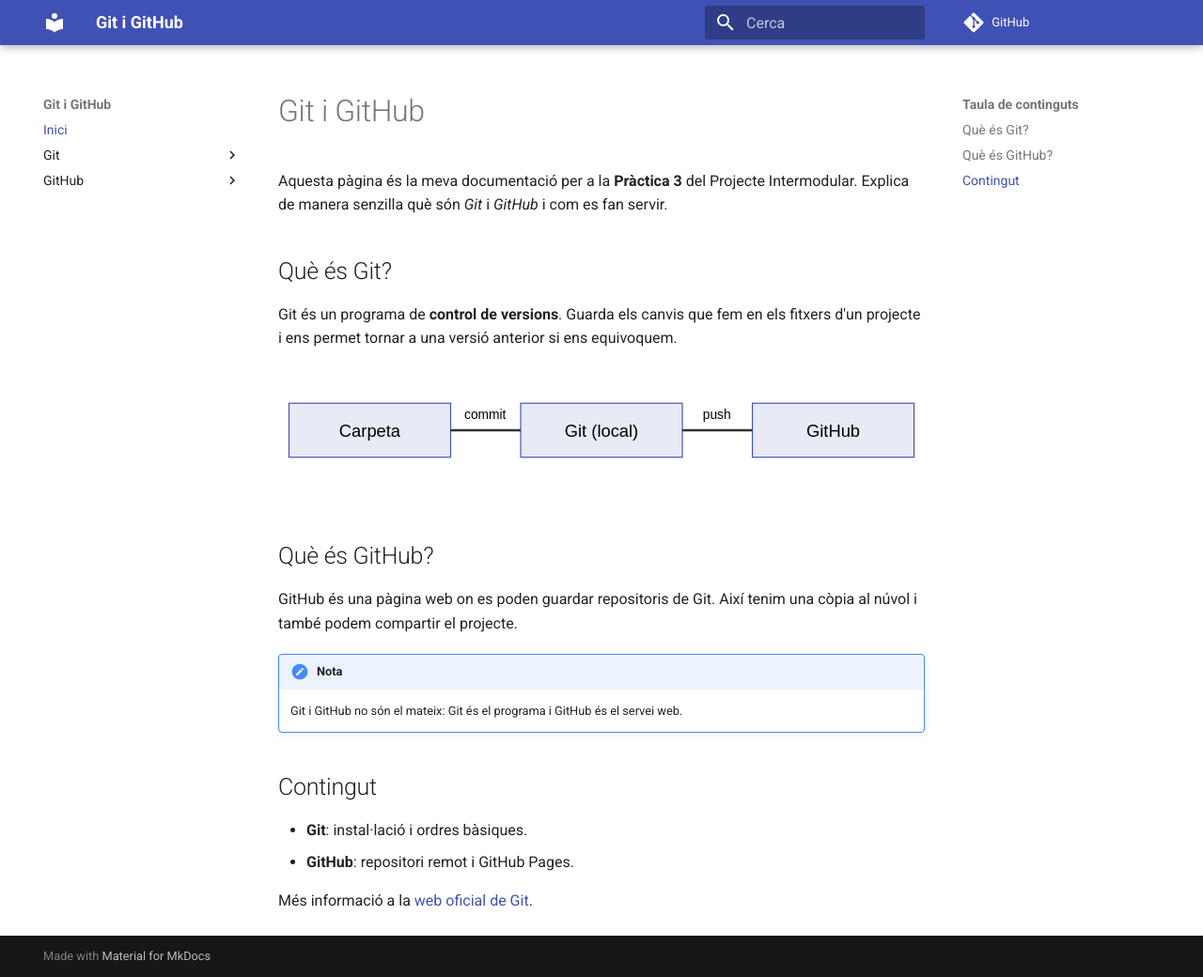
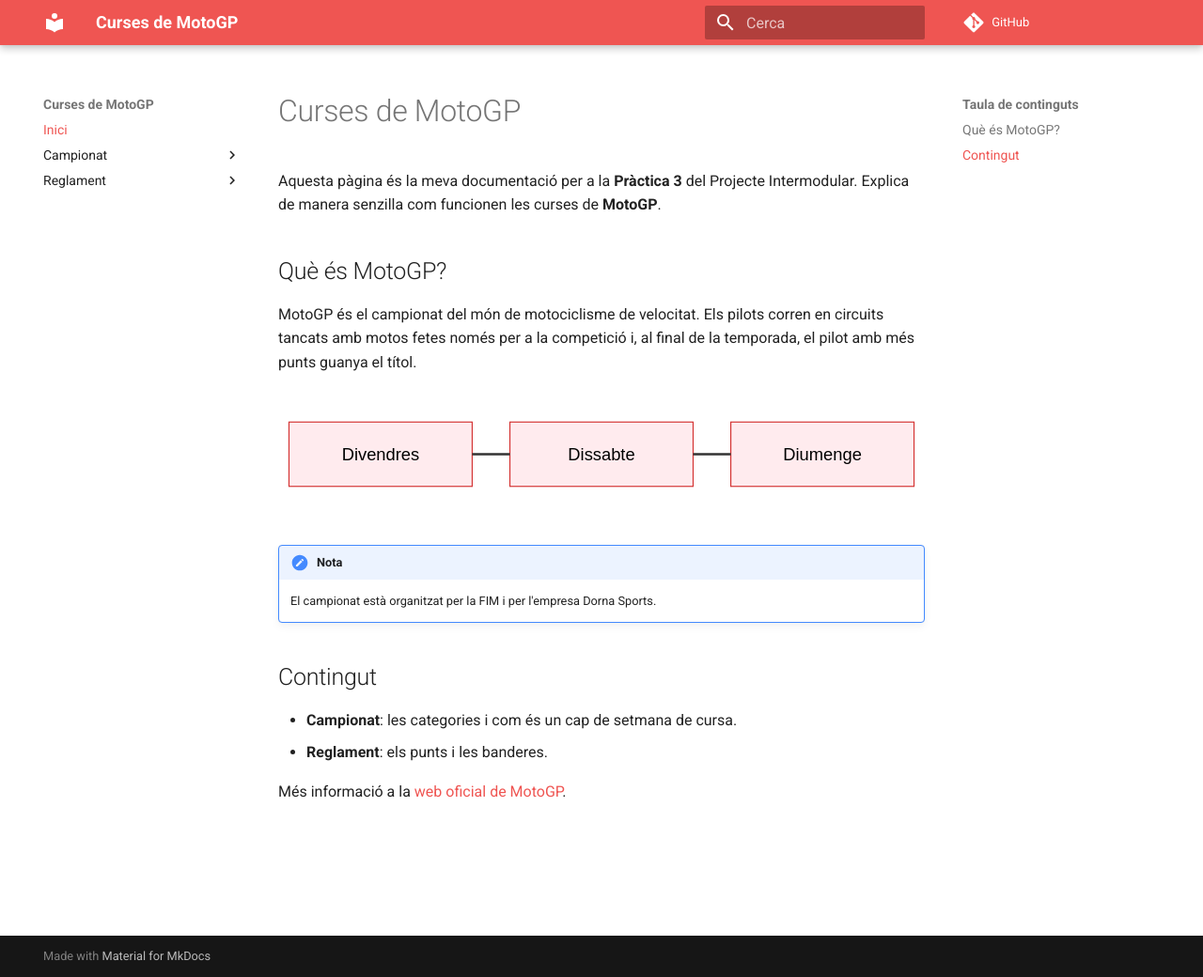
Before and after one commit to Playmobil027/PI_P3, an MkDocs documentation site: the page built from docs/index.md, in a window 1280 px wide and 1040 px high. Shown: the whole window at 94% size. Built offline with MkDocs 1.6.1 and Material for MkDocs 9.7.7, drawn with Linux system fonts in a browser that asks for light colours; comment, search, counter and statistics services are not loaded.

Commit message:
Canvia el tema a curses de MotoGP i el color a roig

```diff
--- a/docs/index.md
+++ b/docs/index.md
@@ -1,23 +1,19 @@
-# Git i GitHub
+# Curses de MotoGP
 
-Aquesta pàgina és la meva documentació per a la **Pràctica 3** del Projecte Intermodular. Explica de manera senzilla què són *Git* i *GitHub* i com es fan servir.
+Aquesta pàgina és la meva documentació per a la **Pràctica 3** del Projecte Intermodular. Explica de manera senzilla com funcionen les curses de **MotoGP**.
 
-## Què és Git?
+## Què és MotoGP?
 
-Git és un programa de **control de versions**. Guarda els canvis que fem en els fitxers d'un projecte i ens permet tornar a una versió anterior si ens equivoquem.
+MotoGP és el campionat del món de motociclisme de velocitat. Els pilots corren en circuits tancats amb motos fetes només per a la competició i, al final de la temporada, el pilot amb més punts guanya el títol.
 
-![Esquema de Git](img/esquema.svg)
-
-## Què és GitHub?
-
-GitHub és una pàgina web on es poden guardar repositoris de Git. Així tenim una còpia al núvol i també podem compartir el projecte.
+![Cap de setmana de cursa](img/cap-de-setmana.svg)
 
 !!! note "Nota"
-    Git i GitHub no són el mateix: Git és el programa i GitHub és el servei web.
+    El campionat està organitzat per la FIM i per l'empresa Dorna Sports.
 
 ## Contingut
 
-- **Git**: instal·lació i ordres bàsiques.
-- **GitHub**: repositori remot i GitHub Pages.
+- **Campionat**: les categories i com és un cap de setmana de cursa.
+- **Reglament**: els punts i les banderes.
 
-Més informació a la [web oficial de Git](https://git-scm.com/).
+Més informació a la [web oficial de MotoGP](https://www.motogp.com/).
--- a/mkdocs.yml
+++ b/mkdocs.yml
@@ -1,21 +1,24 @@
-site_name: Git i GitHub
-site_description: Guia bàsica de Git i GitHub
+site_name: Curses de MotoGP
+site_description: Guia bàsica de les curses de MotoGP
 site_author: Pepe Llopis
 site_url: https://playmobil027.github.io/PI_P3/
 repo_url: https://github.com/Playmobil027/PI_P3
 
 nav:
   - Inici: index.md
-  - Git:
-    - Instal·lació: git/instalacio.md
-    - Ordres bàsiques: git/ordres.md
-  - GitHub:
-    - Repositori remot: github/repositori.md
-    - GitHub Pages: github/pages.md
+  - Campionat:
+    - Categories: campionat/categories.md
+    - Cap de setmana de cursa: campionat/cap-de-setmana.md
+  - Reglament:
+    - Punts: reglament/punts.md
+    - Banderes: reglament/banderes.md
 
 theme:
   name: 'material'
   language: ca
+  palette:
+    primary: red
+    accent: red
 
 markdown_extensions:
   - admonition
```
Also changed, not shown: docs/campionat/cap-de-setmana.md (added, +22 -0 lines), docs/campionat/categories.md (added, +21 -0 lines), docs/git/instalacio.md (deleted, +0 -27 lines), docs/git/ordres.md (deleted, +0 -33 lines), docs/github/pages.md (deleted, +0 -24 lines), docs/github/repositori.md (deleted, +0 -21 lines), docs/reglament/banderes.md (added, +17 -0 lines), docs/reglament/punts.md (added, +26 -0 lines), docs/img/cap-de-setmana.svg (added), docs/img/esquema.svg (deleted).
